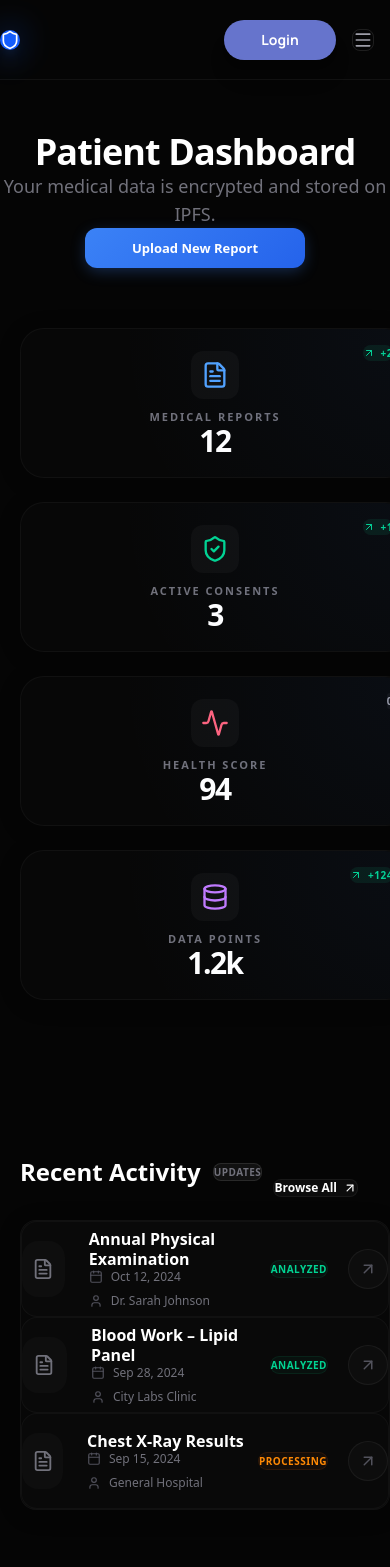
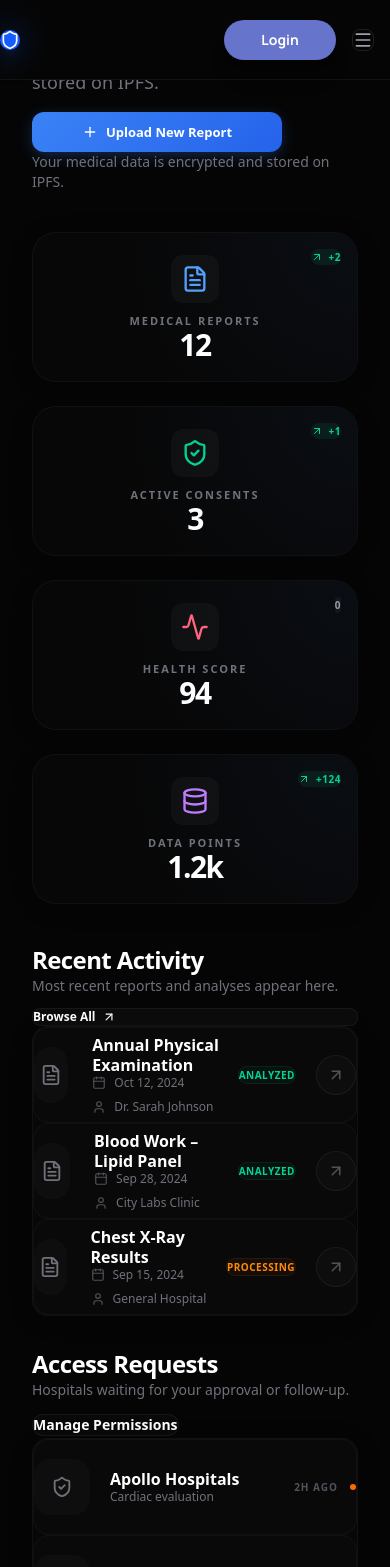
Before and after one commit to nithink-code/Blockchain-Enabled-Smart-Medical-Data-Management, a Next.js app: page /dashboard in a window 390 px wide. Shown: the top 1567 px of the page. Built offline with nearby package versions, Linux system fonts and the light colour scheme; no server answers.

Commit message:
fixed dashboard layout

```diff
--- a/src/app/dashboard/layout.tsx
+++ b/src/app/dashboard/layout.tsx
@@ -101,7 +101,7 @@ export default function DashboardLayout({
   }
 
   return (
-    <div className="flex min-h-screen pt-52 md:pt-60 lg:pt-64 bg-[#050505] text-white selection:bg-blue-500/30 font-sans transition-all duration-300">
+    <div className="min-h-screen pt-20 bg-[#050505] text-white selection:bg-blue-500/30 font-sans transition-all duration-300">
       {/* Sync Status Indicator (Optional, subtle) */}
       {!roleChecked && (
         <div className="fixed bottom-4 right-4 z-50 flex items-center gap-2 rounded-full bg-zinc-900/80 px-4 py-2 text-[10px] font-bold text-zinc-500 backdrop-blur-md border border-white/5 shadow-2xl">
@@ -110,17 +110,12 @@ export default function DashboardLayout({
         </div>
       )}
 
-      {/* Main Content Area - Now full width */}
-      <div
-        className="flex min-w-0 flex-1 flex-col relative z-10"
-      >
-        {/* Page Content */}
-        <main className="flex-1 overflow-y-auto px-6 py-10 md:px-12 lg:px-16 scroll-smooth">
-          <div className="w-full">
-            {children}
-          </div>
-        </main>
-      </div>
+      {/* Page Content */}
+      <main className="w-full overflow-y-auto scroll-smooth">
+        <div className="app-shell py-10">
+          {children}
+        </div>
+      </main>
     </div>
   );
 }
@@ -142,11 +137,11 @@ function SidebarLink({
     <Link
       href={href}
       className={`flex items-center gap-3 rounded-2xl text-[13px] font-semibold transition-all duration-300 group relative ${
-        collapsed ? "justify-center h-12 w-12 mx-auto p-0" : "min-h-[48px] px-3 py-2.5 w-[236px] mx-auto justify-start text-left"
+        collapsed ? "justify-center h-12 w-12 mx-auto p-0" : "min-h-12 px-3 py-2.5 w-59 mx-auto justify-start text-left"
       } ${
         active
           ? "bg-blue-500/12 text-white border border-blue-500/25 shadow-[0_10px_24px_-16px_rgba(59,130,246,0.55)]"
-          : "text-zinc-400 hover:bg-white/[0.04] hover:text-zinc-100 border border-white/0 hover:border-white/10"
+          : "text-zinc-400 hover:bg-white/4 hover:text-zinc-100 border border-white/0 hover:border-white/10"
       }`}
     >
       <span className={`shrink-0 transition-all duration-500 ${active ? "text-blue-400 scale-110" : "group-hover:text-zinc-300 group-hover:scale-110"}`}>
@@ -160,7 +155,7 @@ function SidebarLink({
 
       {/* Tooltip for collapsed state */}
       {collapsed && (
-        <div className="absolute left-24 px-4 py-2.5 bg-zinc-900 border border-white/10 rounded-xl text-white text-sm font-bold whitespace-nowrap opacity-0 group-hover:opacity-100 pointer-events-none transition-all duration-300 translate-x-[-10px] group-hover:translate-x-0 z-50 shadow-2xl">
+        <div className="absolute left-24 px-4 py-2.5 bg-zinc-900 border border-white/10 rounded-xl text-white text-sm font-bold whitespace-nowrap opacity-0 group-hover:opacity-100 pointer-events-none transition-all duration-300 -translate-x-2.5 group-hover:translate-x-0 z-50 shadow-2xl">
           {label}
           <div className="absolute top-1/2 -left-1.5 -translate-y-1/2 w-3 h-3 bg-zinc-900 border-l border-b border-white/10 rotate-45" />
         </div>
--- a/src/app/dashboard/page.tsx
+++ b/src/app/dashboard/page.tsx
@@ -10,9 +10,7 @@ import {
   Activity,
   Calendar,
   User,
-  Brain,
   Database,
-  Sparkles,
 } from "lucide-react";
 import Link from "next/link";
 import { REPORTS } from "@/lib/data";
@@ -28,22 +26,23 @@ export default function Dashboard() {
   if (!mounted) return null;
 
   return (
-    <div className="space-y-24 animate-fade-in pb-16">
+    <div className="animate-fade-in pb-16">
+      <div className="flex w-full flex-col gap-10">
         {/* Header */}
-      <div
-        className="w-full space-y-3"
-        style={{ marginTop: "132px", marginBottom: "60px" }}
-      >
-        <div className="flex flex-col items-center gap-4 sm:grid sm:grid-cols-[1fr_auto_1fr] sm:items-center">
-          <div className="hidden sm:block" />
-
-          <h1 className="text-4xl font-bold tracking-tight text-white sm:justify-self-center">
+        <div className="w-full space-y-4 pt-10 sm:pt-12">
+          <div className="flex flex-col gap-4 sm:flex-row sm:items-end sm:justify-between">
+            <div className="space-y-3 text-left">
+              <h1 className="text-4xl font-bold tracking-tight text-white sm:text-5xl">
                 Patient Dashboard
               </h1>
+              <p className="max-w-2xl text-lg font-medium text-zinc-500">
+                Your medical data is encrypted and stored on IPFS.
+              </p>
+            </div>
 
-          <div className="hidden sm:flex sm:relative sm:right-4 sm:justify-self-end lg:right-6">
+            <div className="flex sm:justify-end">
               <Link href="/dashboard/reports/upload">
-              <button className="premium-button inline-flex h-10 min-w-[250px] items-center justify-center gap-2 whitespace-nowrap rounded-xl px-8 text-[13px] font-bold text-white shadow-lg shadow-blue-500/20 text-center">
+                <button className="premium-button inline-flex h-10 min-w-62.5 items-center justify-center gap-2 whitespace-nowrap rounded-xl px-8 text-[13px] font-bold text-white shadow-lg shadow-blue-500/20 text-center">
                   <Plus size={16} />
                   Upload New Report
                 </button>
@@ -51,22 +50,13 @@ export default function Dashboard() {
             </div>
           </div>
 
-        <p className="text-center text-zinc-500 text-lg font-medium">
+          <p className="text-left text-sm font-medium text-zinc-500 sm:text-base">
             Your medical data is encrypted and stored on IPFS.
           </p>
-
-        <div className="flex justify-center sm:hidden">
-          <Link href="/dashboard/reports/upload">
-            <button className="premium-button inline-flex h-10 min-w-[220px] items-center justify-center gap-2 whitespace-nowrap rounded-xl px-8 text-[13px] font-bold text-white shadow-lg shadow-blue-500/20 text-center">
-              {/* <Plus size={15} /> */}
-              Upload New Report
-            </button>
-          </Link>
-        </div>
         </div>
 
         {/* Stats Grid */}
-      <div className="grid w-full max-w-6xl grid-cols-1 gap-6 sm:grid-cols-2 xl:grid-cols-4 ml-5!">
+        <div className="grid w-full grid-cols-1 gap-6 sm:grid-cols-2 xl:grid-cols-4">
           <StatsCard
             title="Medical Reports"
             value="12"
@@ -97,32 +87,23 @@ export default function Dashboard() {
           />
         </div>
 
-      <div className="grid grid-cols-1 gap-20 2xl:grid-cols-3  ml-5!">
-        {/* Recent Reports */}
-        <div
-          className="2xl:col-span-2 space-y-14 pt-10 lg:pt-16 2xl:pt-20"
-          style={{ marginTop: "60px" }}
-        >
-          <Link href="/dashboard/consent" className="block mt-6! w-sm mb-6!">
-              <button className="w-full h-12 rounded-2xl border border-white/5 bg-white/[0.02] text-sm font-bold text-zinc-400 hover:bg-white/[0.04] hover:text-white transition-all" style={{marginLeft: "380px"}}>
-                Manage Permissions
-              </button>
-            </Link>
-          <div className="flex items-center justify-between">
-            <div className="flex items-center gap-3 mb-8!">
-              <h2 className="text-2xl font-bold text-white">Recent Activity</h2>
-              <span className="bg-white/5 border border-white/10 text-zinc-500 text-[10px] font-bold px-2 py-0.5 rounded-lg uppercase tracking-wider">
-                Updates
-              </span>
-            </div>
+        {/* Main Content Area */}
+        <div className="flex w-full flex-col gap-8">
+          <section className="space-y-5">
+            <SectionHeader
+              title="Recent Activity"
+              description="Most recent reports and analyses appear here."
+              action={
                 <Link
                   href="/dashboard/reports"
-              className="text-xs font-bold text-blue-400 hover:text-blue-300 transition-all flex items-center gap-1.5 px-5 py-10 rounded-lg bg-white/[0.03] border border-white/5 hover:bg-white/[0.06] hover:border-white/10 mr-8!"
+                  className="flex items-center gap-1.5 rounded-lg border border-white/5 bg-white/3 px-5 py-2 text-xs font-bold text-blue-400 transition-all hover:border-white/10 hover:bg-white/6 hover:text-blue-300"
                 >
                   Browse All <ArrowUpRight size={14} />
                 </Link>
-          </div>
-          <div className="glass-card w-full max-w-[1160px] rounded-2xl border border-white/5 p-4 shadow-2xl shadow-black/50">
+              }
+            />
+
+            <div className="glass-card w-full rounded-2xl border border-white/5 p-4 shadow-2xl shadow-black/50">
               <div className="space-y-4">
                 {REPORTS.slice(0, 3).map((report) => (
                   <ReportItem
@@ -133,22 +114,30 @@ export default function Dashboard() {
                     status={report.status}
                     cid={
                       report.cid.length > 15
-                      ? report.cid.slice(0, 8) + "..." + report.cid.slice(-5)
+                        ? `${report.cid.slice(0, 8)}...${report.cid.slice(-5)}`
                         : report.cid
                     }
                   />
                 ))}
               </div>
             </div>
-        </div>
+          </section>
 
-        {/* Pending Consents */}
-        <div className="space-y-6 mt-20 mb-25!">
-          <h2 className="text-xl font-bold text-white flex items-center gap-5 pl-2">
-            Access Requests
-            {/* <span className="bg-orange-500/10 text-orange-400 text-[10px] px-2 py-0.5 rounded-full">2</span> */}
-          </h2>
-          <div className="glass-card w-full max-w-[1160px] rounded-2xl border border-white/5 p-4 shadow-2xl shadow-black/50 mt-8!">
+          <section className="space-y-5">
+            <SectionHeader
+              title="Access Requests"
+              description="Hospitals waiting for your approval or follow-up."
+              action={
+                <Link
+                  href="/dashboard/consent"
+                  className="inline-flex items-center justify-center rounded-xl border border-white/5 bg-white/2 px-4 py-2 text-sm font-bold text-zinc-400 transition-all hover:bg-white/4 hover:text-white"
+                >
+                  Manage Permissions
+                </Link>
+              }
+            />
+
+            <div className="glass-card w-full rounded-2xl border border-white/5 p-4 shadow-2xl shadow-black/50">
               <div className="space-y-4">
                 <AccessRequestItem
                   hospital="Apollo Hospitals"
@@ -162,8 +151,29 @@ export default function Dashboard() {
                 />
               </div>
             </div>
+          </section>
         </div>
       </div>
+    </div>
+  );
+}
+
+function SectionHeader({
+  title,
+  description,
+  action,
+}: {
+  title: string;
+  description: string;
+  action?: ReactNode;
+}) {
+  return (
+    <div className="flex flex-col gap-3 sm:flex-row sm:items-end sm:justify-between">
+      <div className="space-y-1 text-left">
+        <h2 className="text-2xl font-bold tracking-tight text-white">{title}</h2>
+        <p className="text-sm font-medium text-zinc-500">{description}</p>
+      </div>
+      {action && <div className="shrink-0">{action}</div>}
     </div>
   );
 }
@@ -182,7 +192,7 @@ function StatsCard({
   icon: ReactNode;
 }) {
   return (
-    <div className="glass-card stat-card-glow relative h-full min-h-[150px] rounded-[24px] border border-white/5 p-5 group flex flex-col items-center justify-center gap-3 overflow-hidden text-center">
+    <div className="glass-card stat-card-glow relative h-full min-h-37.5 rounded-3xl border border-white/5 p-5 group flex flex-col items-center justify-center gap-3 overflow-hidden text-center">
       <div
         className={`absolute right-4 top-4 flex items-center gap-1.5 px-2.5 py-1 rounded-full text-[10px] font-bold tracking-wider ${
           trend === "up"
@@ -196,7 +206,7 @@ function StatsCard({
         {trend === "down" && <ArrowDownRight size={12} />}
         {change}
       </div>
-      <div className="flex h-12 w-12 items-center justify-center rounded-xl bg-white/[0.03] transition-all duration-500 group-hover:bg-blue-500/10 group-hover:scale-110">
+      <div className="flex h-12 w-12 items-center justify-center rounded-xl bg-white/3 transition-all duration-500 group-hover:bg-blue-500/10 group-hover:scale-110">
         {icon}
       </div>
       <div className="flex flex-col items-center justify-center gap-1 text-center px-2">
@@ -225,9 +235,9 @@ function ReportItem({
   cid: string;
 }) {
   return (
-    <div className="flex min-h-[96px] items-center justify-between rounded-2xl border border-white/[0.03] bg-white/[0.01] px-10 py-6 hover:bg-white/[0.02] transition-all cursor-pointer group relative">
+    <div className="flex min-h-24 items-center justify-between rounded-2xl border border-white/3 bg-white/1 px-10 py-6 hover:bg-white/2 transition-all cursor-pointer group relative">
       <div className="flex items-center gap-6">
-        <div className="flex h-14 w-14 items-center justify-center rounded-2xl bg-white/[0.02] text-zinc-500 group-hover:bg-blue-500/10 group-hover:text-blue-500 transition-all duration-500">
+        <div className="flex h-14 w-14 items-center justify-center rounded-2xl bg-white/2 text-zinc-500 group-hover:bg-blue-500/10 group-hover:text-blue-500 transition-all duration-500">
           <FileText size={22} />
         </div>
         <div className="space-y-2.5 pr-4">
@@ -258,7 +268,7 @@ function ReportItem({
         >
           {status}
         </span>
-        <div className="h-10 w-10 flex items-center justify-center rounded-full bg-white/[0.02] border border-white/5 text-zinc-600 group-hover:text-blue-400 group-hover:border-blue-500/20 group-hover:bg-blue-500/5 transition-all">
+        <div className="h-10 w-10 flex items-center justify-center rounded-full bg-white/2 border border-white/5 text-zinc-600 group-hover:text-blue-400 group-hover:border-blue-500/20 group-hover:bg-blue-500/5 transition-all">
           <ArrowUpRight size={18} />
         </div>
       </div>
@@ -276,9 +286,9 @@ function AccessRequestItem({
   time: string;
 }) {
   return (
-    <div className="flex min-h-[96px] items-center justify-between rounded-2xl border border-white/[0.03] bg-white/[0.01] px-8 py-6 hover:bg-white/[0.02] transition-all cursor-pointer group relative">
+    <div className="flex min-h-24 items-center justify-between rounded-2xl border border-white/3 bg-white/1 px-8 py-6 hover:bg-white/2 transition-all cursor-pointer group relative">
       <div className="flex items-center gap-5 pl-2">
-        <div className="flex h-14 w-14 items-center justify-center rounded-2xl bg-white/[0.02] text-zinc-500 group-hover:bg-blue-500/10 group-hover:text-blue-500 transition-all duration-500">
+        <div className="flex h-14 w-14 items-center justify-center rounded-2xl bg-white/2 text-zinc-500 group-hover:bg-blue-500/10 group-hover:text-blue-500 transition-all duration-500">
           <ShieldCheck size={22} />
         </div>
         <div className="space-y-2 pr-6">
--- a/src/middleware.ts
+++ b/src/middleware.ts
@@ -5,6 +5,7 @@ const isPublicRoute = createRouteMatcher([
   '/sign-in(.*)',
   '/sign-up(.*)',
   '/features(.*)',
+  '/dashboard(.*)',
 ]);
 
 export default clerkMiddleware(async (auth, request) => {
```
Lines whose indentation alone changed are shown as unchanged.
